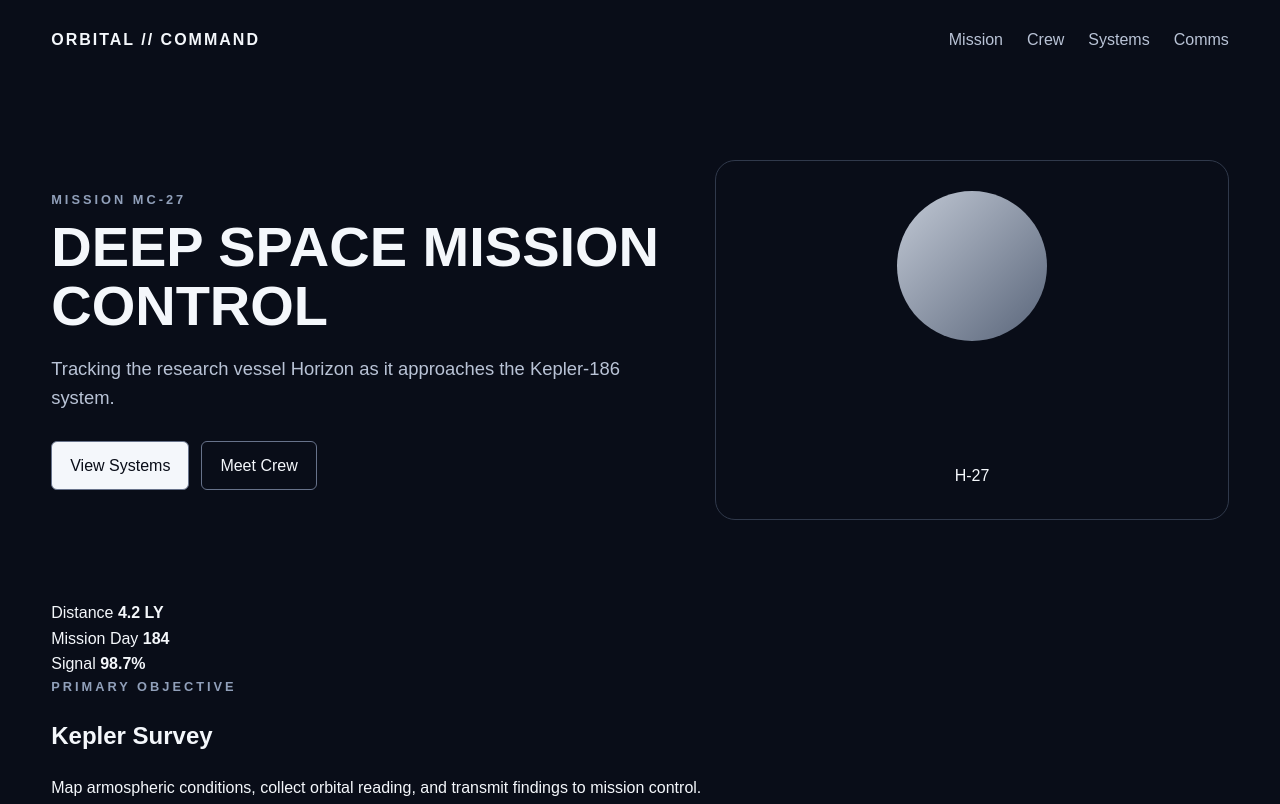
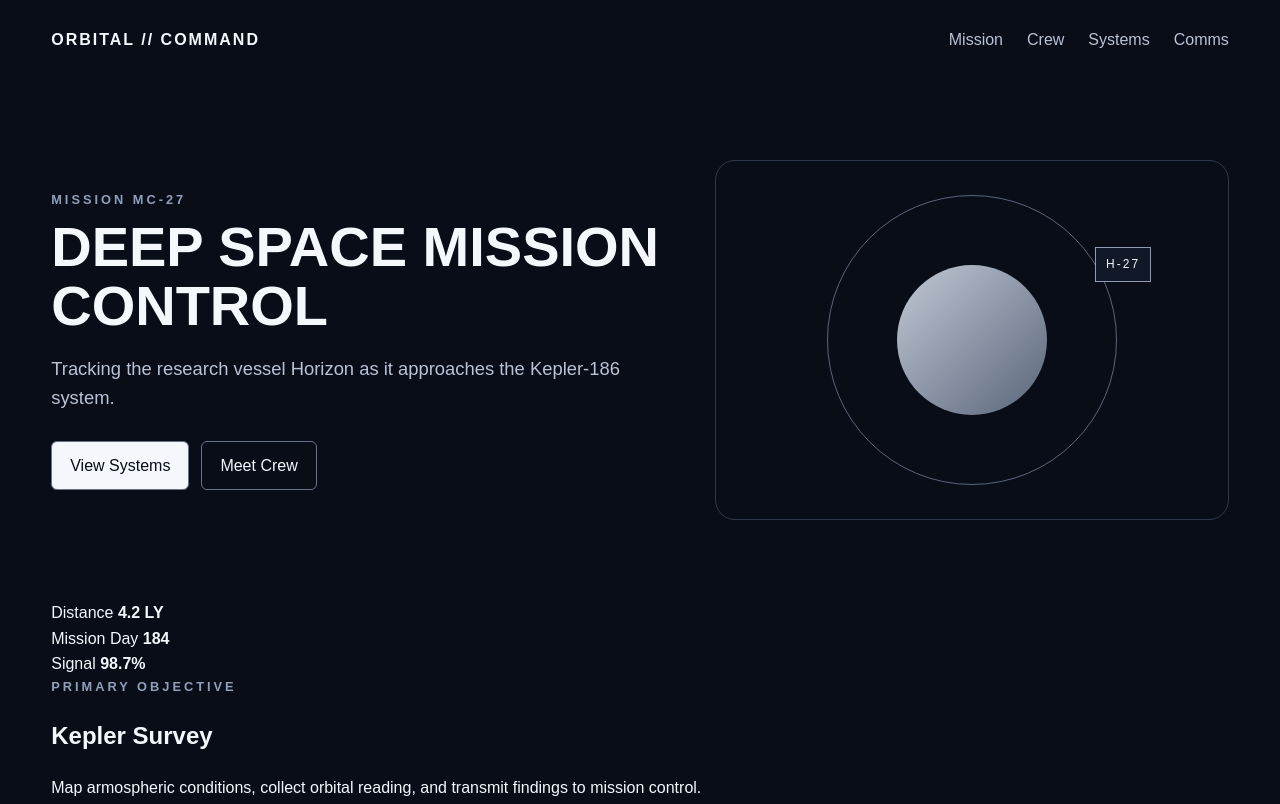
Before and after one commit to fredericknahsir-cmd/Deep-Space-Mission-Control, a plain HTML site: page index.html in a window 1280 px wide. Shown: the top 804 px of the page. Drawn offline with Linux system fonts and the light colour scheme.

Commit message:
extra details

```diff
--- a/style.css
+++ b/style.css
@@ -126,3 +126,22 @@
     border-radius: 50%;
     background: linear-gradient(135deg, #c2c9d5, #59657a);
 }
+
+.orbit-ring {
+    position: absolute;
+    width: 290px;
+    aspect-ratio: 1;
+    border: 1px solid #59657a;
+    border-radius: 50%;
+}
+
+.ship {
+    position: absolute;
+    top: 24%;
+    right: 15%;
+    padding: 7px 10px;
+    border: 1px solid #8f9cb2;
+    background: #111827;
+    font-size: 0.75rem;
+    letter-spacing: 2px;
+}
```
